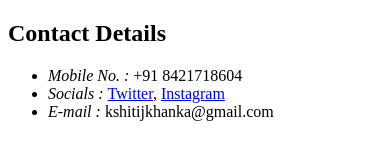
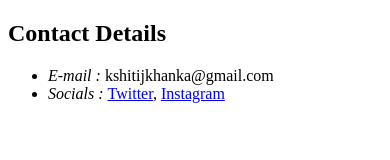
Before and after one commit to kshitij-khanka/cv, a plain HTML site: page contact-me.html in a window 390 px wide. Drawn offline with Linux system fonts and the light colour scheme.

Commit message:
Removed phone number

```diff
--- a/contact-me.html
+++ b/contact-me.html
@@ -7,9 +7,8 @@
   <body>
     <h2>Contact Details</h2>
     <ul>
-      <li><em>Mobile No. : </em> +91 8421718604</li>
+      <li><em>E-mail : </em> kshitijkhanka@gmail.com</li>
       <li><em>Socials : </em> <a href="https://www.twitter.com/kshitijkhanka">Twitter</a>, <a href="https://www.instagram.com/_._.kshitij">Instagram</a></li>
-      <li><em>E-mail : </em> kshitijkhanka@gmail.com</li>
     </ul>
   </body>
 </html>
```
